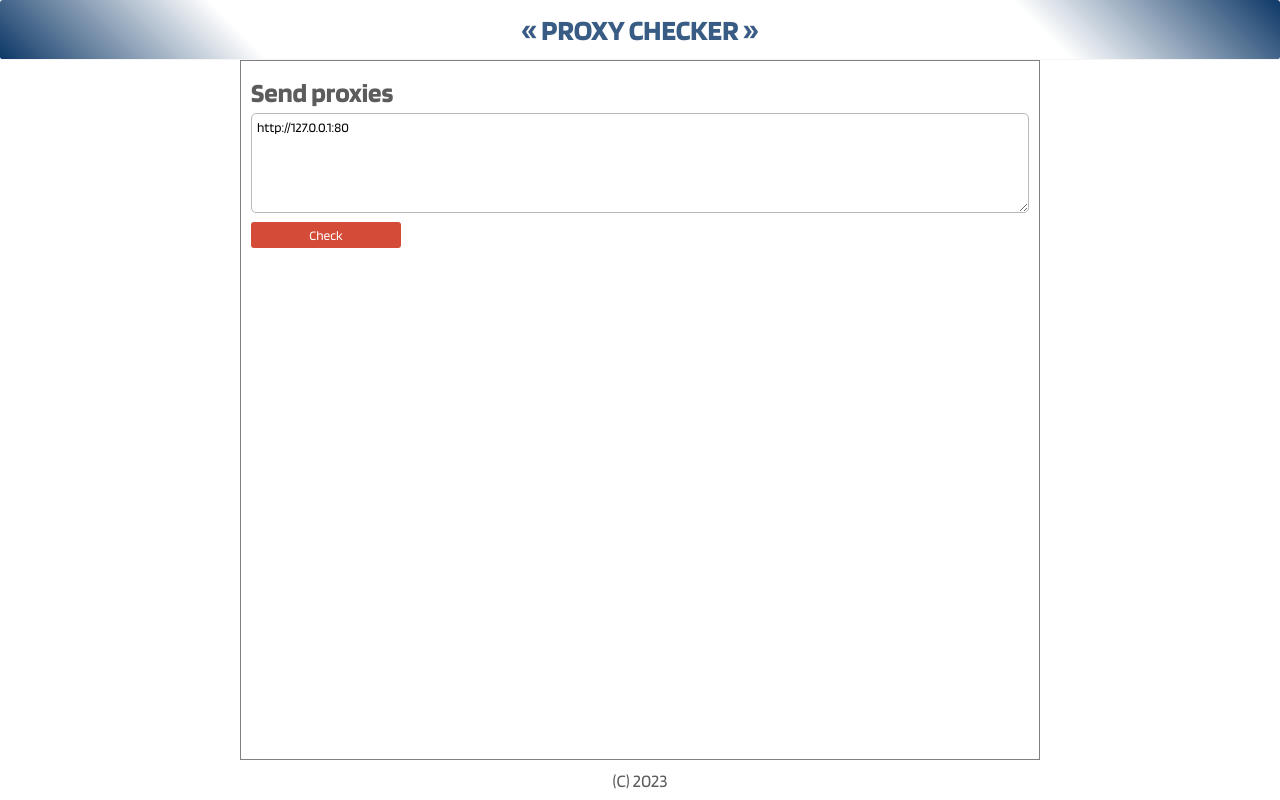
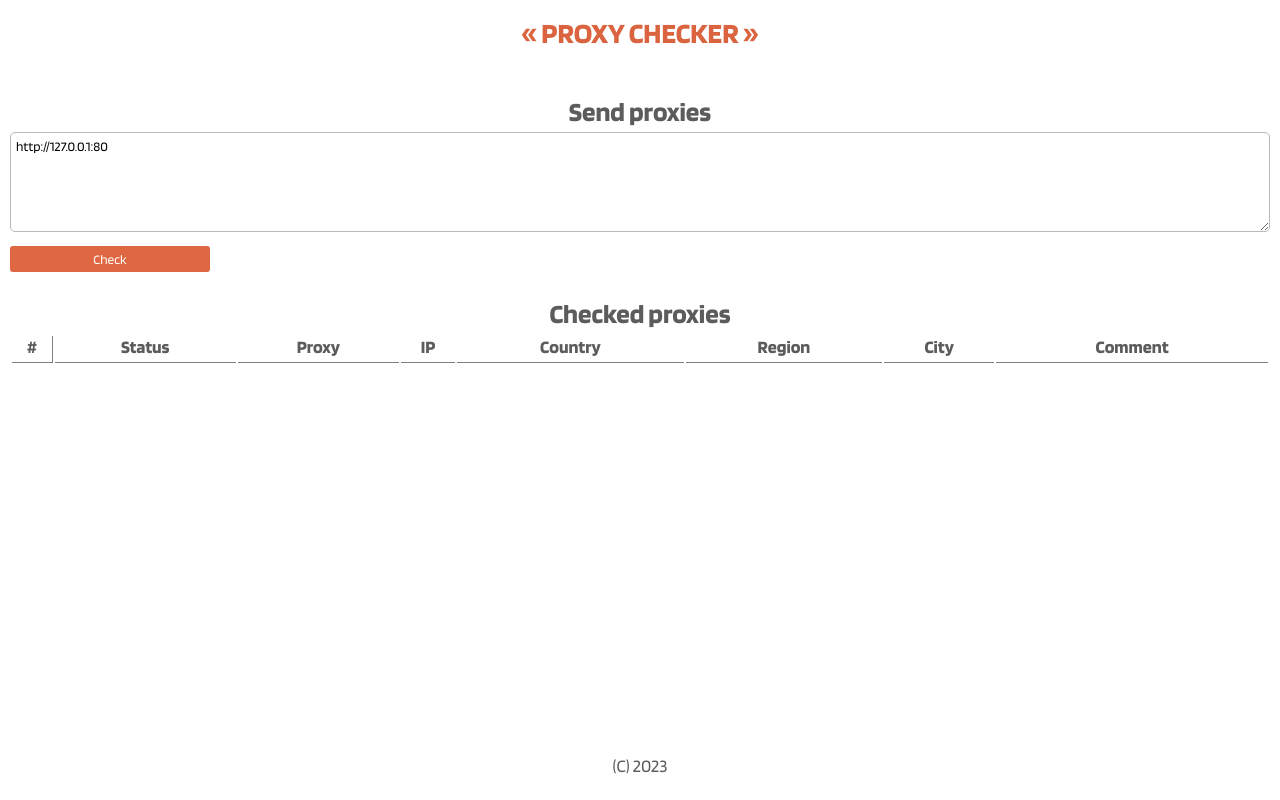
Before and after one commit to asdont/proxychecker-interface, a Vue app: page / in a window 1280 px wide. Built offline with nearby package versions, Linux system fonts and the light colour scheme.

Commit message:
Added sort.

```diff
--- a/src/App.vue
+++ b/src/App.vue
@@ -2,6 +2,7 @@
   <header>
     <div id="header-title">&laquo; PROXY CHECKER &raquo;</div>
   </header>
+
   <div id="left"></div>
 
   <div id="center">
@@ -9,7 +10,10 @@
   </div>
 
   <div id="right"></div>
-  <footer>(C) 2023</footer>
+
+  <footer>
+    (C) 2023
+  </footer>
 </template>
 
 <script setup>
--- a/src/assets/base.css
+++ b/src/assets/base.css
@@ -10,11 +10,53 @@ input, textarea {
     padding: 5px;
 }
 
+table {
+    width: 100%;
+    border: none;
+}
+
+thead th {
+    font-weight: bold;
+    border-bottom: 1px solid gray;
+    padding-bottom: 5px;
+    cursor: pointer;
+}
+
+tbody th {
+    font-weight: normal;
+    border-right: 1px solid gray;
+    padding: 5px;
+}
+
+tbody td {
+    padding: 5px;
+}
+
+#th-n {
+    border-right: 1px solid gray;
+}
+
+tbody tr:nth-child(odd){
+    background: #fff;
+}
+
+tbody tr:nth-child(even){
+    background: #F7F7F7;
+}
+
+tbody tr:nth-child(odd):hover{
+    background: #df674142;
+}
+
+tbody tr:nth-child(even):hover{
+    background: #df674142;
+}
+
 textarea {
-    min-width: 100%;
-    max-width: 100%;
+    width: 100%;
     min-height: 100px;
     border-color: #b9b9b9;
+    resize: vertical;
 }
 
 ::placeholder {
@@ -23,30 +65,42 @@ textarea {
 
 #header-title {
     font-weight: bold;
-    color: #385c83;
     font-size: 1.6em;
+    color: #d9643f;
 }
 
-.wrapper {
-    margin-bottom: 15px;
-    padding: 10px;
+#center hr {
+    margin-bottom: 25px;
 }
 
-.load-button {
+.btn {
     user-select: none;
     color: #fff;
-    background: #d44b38;
-    margin-top: 5px;
+    background: #df6741;
+    margin-top: 10px;
     padding: 5px 20px;
-    width: 150px;
+    width: 200px;
     border: none;
     border-radius: 3px;
 }
 
-.load-button:hover {
-    background: #e85f4c;
+.btn:hover {
+    background: #ec724c;
 }
 
-.load-button:active {
-    background: #c03c29;
+.btn:active {
+    background: #df6741;
 }
+
+.table-wrap {
+    overflow: auto;
+}
+
+.wrapper {
+    display: grid;
+    padding: 10px;
+}
+
+.wrapper button {
+    float: left;
+}
--- a/src/assets/main.css
+++ b/src/assets/main.css
@@ -13,15 +13,15 @@ h1, h2, h3, h4, h5, h6 {
 
 html {
     font-size: 18px;
-    min-width: 220px;
+    min-width: 260px;
 }
 
 #app {
     color: #5c5c5c;
     height: 100vh;
     display: grid;
-    grid-template-columns: auto minmax(auto, 800px) auto;
-    grid-template-rows: 60px 1fr 40px;
+    grid-template-columns: auto minmax(auto, 1400px) auto;
+    grid-template-rows: 80px 1fr 50px;
     gap: 0 0;
     grid-auto-flow: row;
     grid-template-areas:
@@ -35,10 +35,8 @@ header {
     align-self: stretch;
     grid-area: header;
     text-align: center;
-    line-height: 60px;
     border-radius: 3px;
-    border-bottom: 1px solid rgb(245 245 245);
-    background: linear-gradient(45deg, rgba(13,56,103,1) 0%, rgba(255,255,255,1) 20%, rgba(255,255,255,1) 80%, rgba(13,56,103,1) 100%);
+    margin: 15px 0;
 }
 
 #left {
@@ -48,6 +46,7 @@ header {
 #center {
     align-self: stretch;
     grid-area: center;
+    text-align: center;
 }
 
 #right {
@@ -56,7 +55,7 @@ header {
 
 footer {
     grid-area: footer;
-    margin: auto;
+    margin: 5px auto;
 }
 
 @font-face {
@@ -76,7 +75,3 @@ footer {
     unicode-range: U+000-5FF;
     src: local("Blinker"), url('./fonts/Blinker-Bold.ttf') format("TrueType");
 }
-
-#app #center{
-    border: 1px solid gray;
-}
--- a/src/components/Proxies.vue
+++ b/src/components/Proxies.vue
@@ -7,17 +7,51 @@
                 placeholder="socks5://login:pass@1.1.1.1:99&#10;socks4://login:pass@2.2.2.2:8000&#10;http://3.3.3.3:90"
       ></textarea>
     </div>
+
     <div>
-      <button class="load-button"
+      <button class="btn"
               :disabled="buttonSendProxiesIsDisabled || proxiesIn === ''"
               @click="checkProxies"
       >
         {{ buttonSendProxiesText }}
+        <span v-if="buttonSecondCounter > 0">
+          {{ ((buttonSecondCounter % 1000) / 10).toFixed(1) }}
+        </span>
       </button>
     </div>
   </div>
 
   <div class="wrapper">
+    <h2>Checked proxies</h2>
+
+    <div class="table-wrap">
+      <table>
+        <thead>
+        <tr>
+          <th id="th-n">#</th>
+          <th id="th-status" @click="sortByStatus">Status</th>
+          <th id="th-address" @click="sortByAddress">Proxy</th>
+          <th id="th-real-ip" @click="sortByRealIP">IP</th>
+          <th id="th-country" @click="sortByCountry">Country</th>
+          <th id="th-region" @click="sortByRegion">Region</th>
+          <th id="th-city" @click="sortByCity">City</th>
+          <th id="th-comment" @click="sortByComment">Comment</th>
+        </tr>
+        </thead>
+        <tbody>
+        <tr v-for="(p, idx) in proxiesOut.proxies" :key="idx">
+          <th scope="row">{{ idx + 1 }}</th>
+          <td>{{ p.status ? p.status : '-' }}</td>
+          <td>{{ p.address ? p.address : '-' }}</td>
+          <td>{{ p.realIP ? p.realIP : '-' }}</td>
+          <td>{{ p.country ? p.country : '-' }}</td>
+          <td>{{ p.region ? p.region : '-' }}</td>
+          <td>{{ p.city ? p.city : '-' }}</td>
+          <td>{{ p.comment ? p.comment : '-' }}</td>
+        </tr>
+        </tbody>
+      </table>
+    </div>
   </div>
 </template>
 
@@ -32,15 +66,25 @@ export default {
       proxiesIn: "http://127.0.0.1:80",
       proxiesOut: {},
       requestID: "",
+
       buttonSendProxiesText: "Check",
       buttonSendProxiesCheckText: "Check",
       buttonSendProxiesCheckingText: "Checking ...",
-      buttonSendProxiesIsDisabled: false
+      buttonSendProxiesIsDisabled: false,
+      buttonSecondCounter: 0,
+      buttonSecondCounterStart: false,
+
+      sortingFlag: true
     }
   },
 
   methods: {
     async checkProxies() {
+      this.proxiesOut = {}
+
+      this.buttonSecondCounterStart = true
+      this.secondCounter()
+
       this.buttonSendProxiesText = this.buttonSendProxiesCheckingText
       this.buttonSendProxiesIsDisabled = true
 
@@ -58,20 +102,17 @@ export default {
               ),
           )
           .catch(err => {
-            console.log(err)
-            // if (err) {
-            //   this.$emit('setAppError', "get redirect link: " + err)
-            //   console.log(err)
-            // }
+            console.log("check proxies", err)
           })
+
+      this.buttonSecondCounterStart = false
 
       this.buttonSendProxiesText = this.buttonSendProxiesCheckText
       this.buttonSendProxiesIsDisabled = false
     },
 
     async getProxiesByRequestID(requestID) {
-      let statusRequest = ''
-
+      for (let i = 0; i < 5; i++) {
         await axios(
             {
               method: 'get',
@@ -80,30 +121,128 @@ export default {
             }
         )
             .then(resp => (
-                  statusRequest = resp.data.status
+                    this.proxiesOut = resp.data
                 ),
             )
             .catch(err => {
-            console.log(err)
-            // if (err) {
-            //   this.$emit('setAppError', "get redirect link: " + err)
-            //   console.log(err)
-            // }
+              console.log("get prxies by request id", err)
             })
+
+        if (this.proxiesOut.status === 'OK') {
+          break
+        }
+
+        await this.timeout(2500)
+      }
     },
 
-    checkStatusRequest(statusRequest) {
-      console.log(statusRequest)
+    timeout(ms) {
+      return new Promise(resolve => setTimeout(resolve, ms))
+    },
 
-      if (statusRequest === 'NOT_READY') {
-        setTimeout(function() {
+    secondCounter() {
+      const interval = setInterval(() => {
+        this.buttonSecondCounter = this.buttonSecondCounter + 1
 
-          console.log(requestID)
+        if (this.buttonSecondCounterStart === false) {
+          this.buttonSecondCounter = 0
 
-          getProxiesByRequestID(requestID)
-        }, 2000, this);
+          clearInterval(interval)
         }
+      }, 100)
+    },
+
+    sortByStatus() {
+      if (this.sortingFlag) {
+        this.proxiesOut.proxies = [...this.proxiesOut.proxies].sort(function (a, b) {
+          return a.status - b.status
+        })
+      } else {
+        this.proxiesOut.proxies = [...this.proxiesOut.proxies].sort(function (a, b) {
+          return b.status - a.status
+        })
       }
+
+      this.sortingFlag = !this.sortingFlag;
+    },
+    sortByAddress() {
+      if (this.sortingFlag) {
+        this.proxiesOut.proxies = [...this.proxiesOut.proxies].sort(function (a, b) {
+          return a.address - b.address
+        })
+      } else {
+        this.proxiesOut.proxies = [...this.proxiesOut.proxies].sort(function (a, b) {
+          return b.address - a.address
+        })
+      }
+
+      this.sortingFlag = !this.sortingFlag;
+    },
+    sortByRealIP() {
+      if (this.sortingFlag) {
+        this.proxiesOut.proxies = [...this.proxiesOut.proxies].sort(function (a, b) {
+          return a.realIP - b.realIP
+        })
+      } else {
+        this.proxiesOut.proxies = [...this.proxiesOut.proxies].sort(function (a, b) {
+          return b.realIP - a.realIP
+        })
+      }
+
+      this.sortingFlag = !this.sortingFlag;
+    },
+    sortByCountry() {
+      if (this.sortingFlag) {
+        this.proxiesOut.proxies = [...this.proxiesOut.proxies].sort(function (a, b) {
+          return a.country - b.country
+        })
+      } else {
+        this.proxiesOut.proxies = [...this.proxiesOut.proxies].sort(function (a, b) {
+          return b.country - a.country
+        })
+      }
+
+      this.sortingFlag = !this.sortingFlag;
+    },
+    sortByRegion() {
+      if (this.sortingFlag) {
+        this.proxiesOut.proxies = [...this.proxiesOut.proxies].sort(function (a, b) {
+          return a.region - b.region
+        })
+      } else {
+        this.proxiesOut.proxies = [...this.proxiesOut.proxies].sort(function (a, b) {
+          return b.region - a.region
+        })
+      }
+
+      this.sortingFlag = !this.sortingFlag;
+    },
+    sortByCity() {
+      if (this.sortingFlag) {
+        this.proxiesOut.proxies = [...this.proxiesOut.proxies].sort(function (a, b) {
+          return a.city - b.city
+        })
+      } else {
+        this.proxiesOut.proxies = [...this.proxiesOut.proxies].sort(function (a, b) {
+          return b.city - a.city
+        })
+      }
+
+      this.sortingFlag = !this.sortingFlag;
+    },
+    sortByComment() {
+      if (this.sortingFlag) {
+        this.proxiesOut.proxies = [...this.proxiesOut.proxies].sort(function (a, b) {
+          return a.comment - b.comment
+        })
+      } else {
+        this.proxiesOut.proxies = [...this.proxiesOut.proxies].sort(function (a, b) {
+          return b.comment - a.comment
+        })
+      }
+
+      this.sortingFlag = !this.sortingFlag;
+    },
   },
 }
 </script>
```
Also changed, not shown: 1 other file (tests, documents, lock files or other folders). Lines whose indentation alone changed are shown as unchanged.
